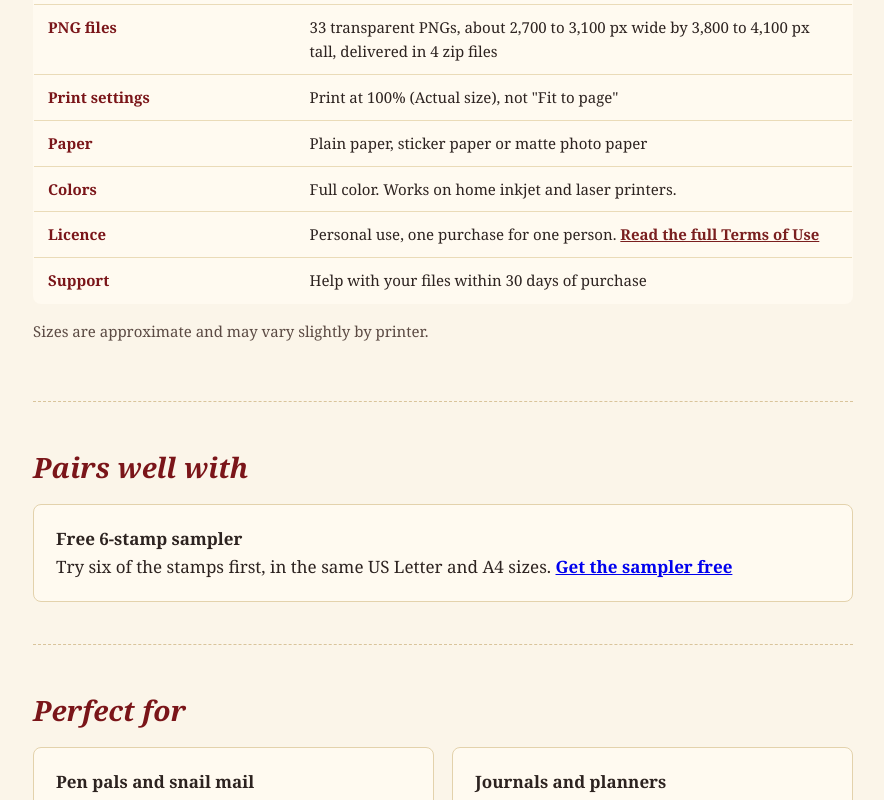
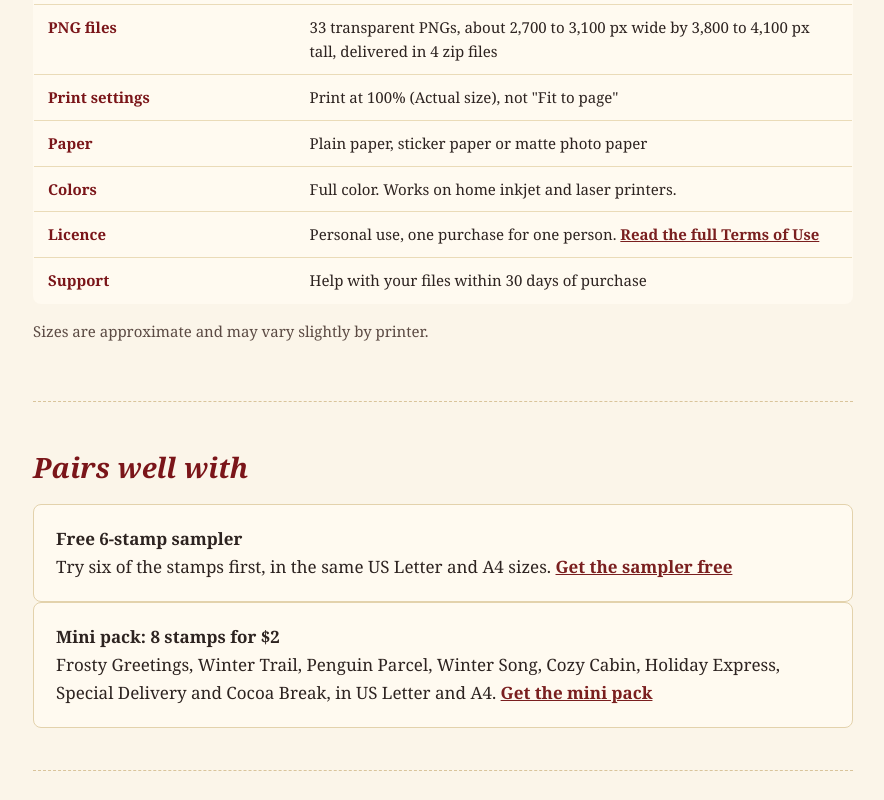
Before and after one commit to fannymae-publishing/cozy-christmas-stamps, a plain HTML site: page index.html in a window 1280 px wide. Shown: the part 2000-2800 px from the top of the page, without its empty margins (197-1081 px from the left). Drawn offline with Linux system fonts and the light colour scheme.

Commit message:
Add $2 mini pack link to sales page (draft)
Co-Authored-By: Claude Opus 5.5 <noreply@anthropic.com>
Claude-Session: https://claude.ai/code/session_018bwMpxZLWWQcvA96zxsJw5

```diff
--- a/index.html
+++ b/index.html
@@ -18,6 +18,7 @@ header.hero{background:var(--ink);color:var(--cream);text-align:center;padding:5
 .btn.off{opacity:.55;pointer-events:none}
 .samplerline{margin:14px 0 0;font-size:15px}
 .samplerline a{font-weight:bold;text-decoration:underline;color:#7a1f1f}
+.box a{color:#7a1f1f}
 .hero .samplerline a{color:#f3d58a}
 .price{font-size:15px;margin-top:12px;color:var(--cream)}
 section{padding:42px 0;border-bottom:1px dashed #d9c49b}
@@ -78,6 +79,7 @@ footer{text-align:center;padding:34px 20px 50px;font-size:14px;color:#6b5a52}
 <a class="btn BUYLINK" href="#" id="buy1">Get the pack, $8</a>
 <div class="price">Instant digital download &middot; Secure checkout via Payhip &middot; Support within 30 days</div>
 <p class="samplerline">Want to try first? <a class="SAMPLERLINK" href="#">Get the free 6-stamp sampler</a></p>
+<p class="samplerline">Just want a taste? <a class="MINILINK" data-count="Mini pack" href="https://payhip.com/b/Q2RO8">Get 8 stamps for $2</a></p>
 <ul class="tick mini">
 <li>33 different stamps with captions and cent values</li>
 <li>US Letter and A4 PDFs, 300 dpi</li>
@@ -121,7 +123,8 @@ footer{text-align:center;padding:34px 20px 50px;font-size:14px;color:#6b5a52}
 <p class="note">Sizes are approximate and may vary slightly by printer.</p></section>
 
 <section><h2>Pairs well with</h2>
-<div class="box"><b>Free 6-stamp sampler</b><br>Try six of the stamps first, in the same US Letter and A4 sizes. <a class="SAMPLERLINK" href="#" style="font-weight:bold">Get the sampler free</a></div></section>
+<div class="box"><b>Free 6-stamp sampler</b><br>Try six of the stamps first, in the same US Letter and A4 sizes. <a class="SAMPLERLINK" href="#" style="font-weight:bold">Get the sampler free</a></div>
+<div class="box"><b>Mini pack: 8 stamps for $2</b><br>Frosty Greetings, Winter Trail, Penguin Parcel, Winter Song, Cozy Cabin, Holiday Express, Special Delivery and Cocoa Break, in US Letter and A4. <a class="MINILINK" data-count="Mini pack" href="https://payhip.com/b/Q2RO8" style="font-weight:bold">Get the mini pack</a></div></section>
 
 <section><h2>Perfect for</h2>
 <div class="cols">
@@ -158,7 +161,8 @@ footer{text-align:center;padding:34px 20px 50px;font-size:14px;color:#6b5a52}
 <section style="text-align:center;border:none"><h2>Ready to send some holiday cheer?</h2>
 <a class="btn BUYLINK" href="#" id="buy2">Get the pack, $8</a>
 <div class="price">Instant digital download &middot; Secure checkout via Payhip &middot; Support within 30 days</div>
-<p class="samplerline">Not sure yet? <a class="SAMPLERLINK" href="#">Download the free sampler first</a></p></section>
+<p class="samplerline">Not sure yet? <a class="SAMPLERLINK" href="#">Download the free sampler first</a></p>
+<p class="samplerline">Just want a taste? <a class="MINILINK" data-count="Mini pack" href="https://payhip.com/b/Q2RO8">Get 8 stamps for $2</a></p></section>
 </main>
 <footer>&copy; Fanny Mae Publishing. Decorative stamps, not valid postage.<br>
 <a href="terms.html">Terms of Use</a> &middot; <a href="refunds.html">Refunds &amp; support</a> &middot; <a href="about.html">About &amp; contact</a><br>
```
